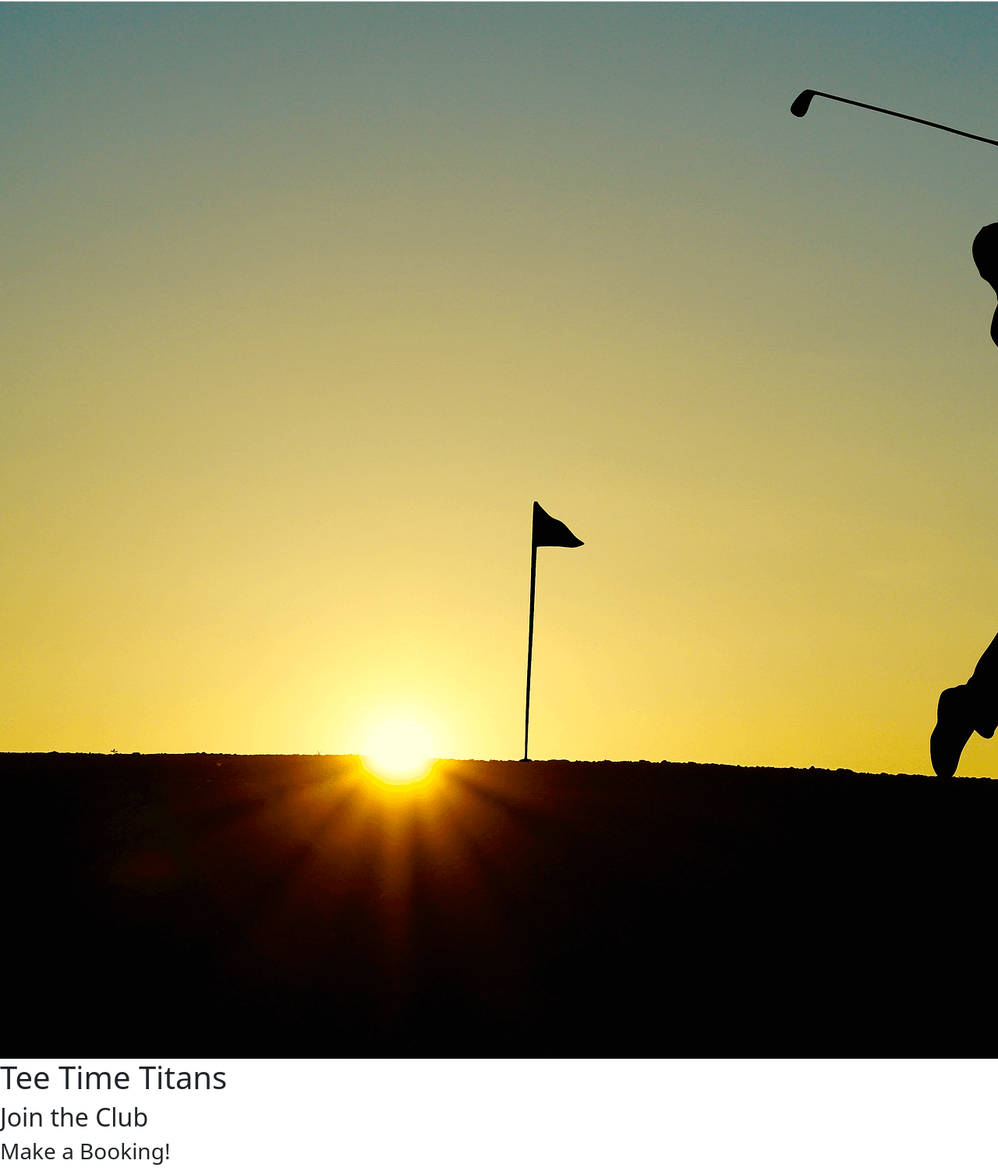
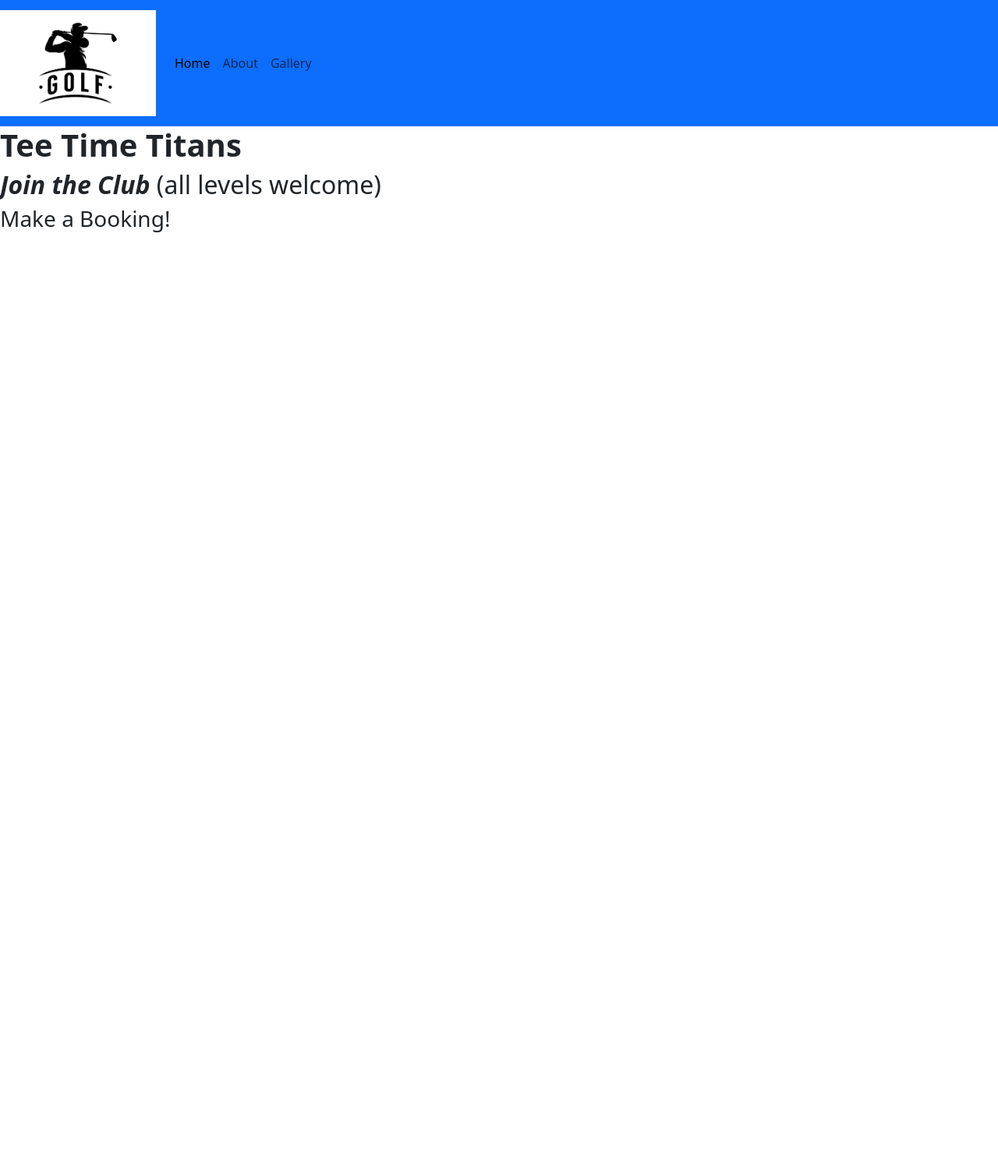
Before and after one commit to keith1729/pp4-booking-system, a Django app: page / in a window 1280 px wide; the page is wider, and only the part inside the window is pictured. Shown: that part at 78% size. After the commit the page ends 298 px from the top of that part, so only its background shows below. Run offline with Django 5.2, Linux system fonts and the light colour scheme; some libraries are stand-ins or nearby versions.

Commit message:
Add structure for nav bar

```diff
--- a/home/templates/home.html
+++ b/home/templates/home.html
@@ -10,8 +10,8 @@
     <title>Tee Time Titans</title>
 </head>
 <body>
-    <h1>Tee Time Titans</h1>
-    <h2>Join the Club</h2>
+    <h1><strong>Tee Time Titans</strong></h1>
+    <h2><em><strong>Join the Club</strong></em> (all levels welcome)</h2>
     <h3>Make a Booking!</h3>
 </body>
 </html>
--- a/static/css/style.css
+++ b/static/css/style.css
@@ -0,0 +1,14 @@
+@import url('https://fonts.googleapis.com/css2?family=Roboto:ital,wght@0,100;0,300;0,400;0,500;0,700;0,900;1,100;1,300;1,400;1,500;1,700;1,900&display=swap');
+
+header {
+    margin: 0;
+}
+
+.logo {
+    background: url("/static/images/logo.jpg");
+    background-position: center;
+    background-repeat: no-repeat;
+    background-size: cover;
+    min-height: 360px;
+    margin-top: 20px;
+}
--- a/templates/base.html
+++ b/templates/base.html
@@ -19,21 +19,57 @@
       integrity="sha384-NvKbDTEnL+A8F/AA5Tc5kmMLSJHUO868P+lDtTpJIeQdGYaUIuLr4lVGOEA1OcMy"
       crossorigin="anonymous"
     />
+    <!-- Styles -->
+    <link rel="stylesheet" href="{% static 'css/style.css' %}" />
+    <!-- Title -->
     <title>Tee Time Titans</title>
   </head>
   <body>
-    <header>
 
-    </header>
+    <nav class="navbar navbar-expand-sm navbar-light bg-primary">
+      <a href="#" class="navbar-brand"
+        ><img src="static/images/logo.jpg" alt="Golf Logo" width="200px"
+      /></a>
+
+      <button
+        type="button"
+        class="navbar-toggler"
+        data-bs-target="#navbarNav"
+        data-bs-toggle="collapse"
+        aria-controls="navbarNav"
+        aria-expanded="false"
+        aria-label="Toggle navigation"
+      >
+        <span class="navbar-toggler-icon"></span>
+      </button>
+
+      <div class="collapse navbar-collapse" id="navbarNav">
+        <ul class="navbar-nav">
+          <li class="nav-item">
+            <a href="#" class="nav-link active">Home</a>
+          </li>
+          <li class="nav-item">
+            <a href="#" class="nav-link">About</a>
+          </li>
+          <li class="nav-item">
+            <a href="#" class="nav-link">Gallery</a>
+          </li>
+        </ul>
+      </div>
+    </nav>
+
     <section>
-        <img src="{% static 'images/golfer.png' %}" alt="Golfer Image">
-        <!-- Page content -->
-        {% block content %}
+      <!-- Page content -->
+      {% block content %}
 
-        {% endblock %}
+      {% endblock %}
     </section>
-    <footer>
-
-    </footer>
+    <footer></footer>
+    <!-- Bootstrap JavaScript -->
+    <script
+      src="https://cdn.jsdelivr.net/npm/bootstrap@5.3.3/dist/js/bootstrap.min.js"
+      integrity="sha384-0pUGZvbkm6XF6gxjEnlmuGrJXVbNuzT9qBBavbLwCsOGabYfZo0T0to5eqruptLy"
+      crossorigin="anonymous"
+    ></script>
   </body>
 </html>
```
Also changed, not shown: db.sqlite3, static/images/dark_golfer.png (renamed from static/images/golfer.png), static/images/golf-787826_1920.jpg (deleted), static/images/golf_course.jpg (added), static/images/golfer.jpg (added), static/images/logo.jpg (added).
